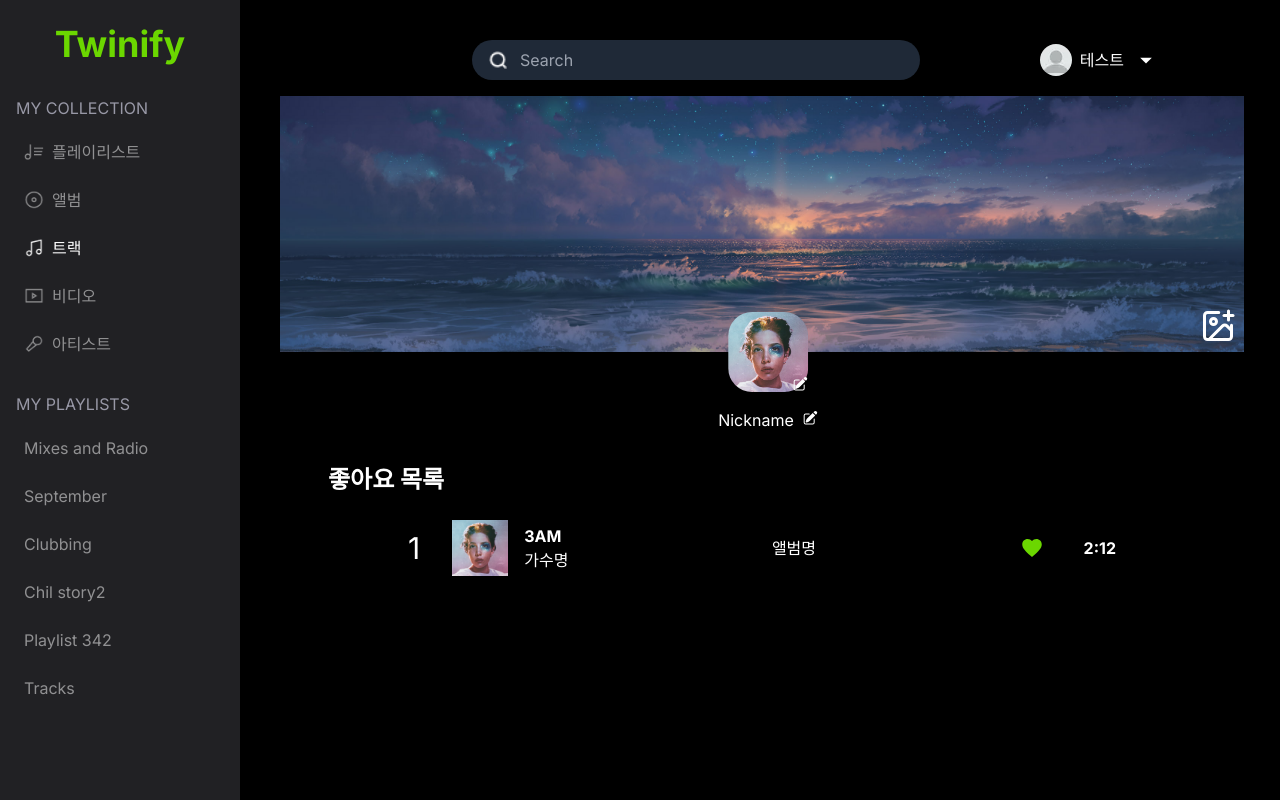
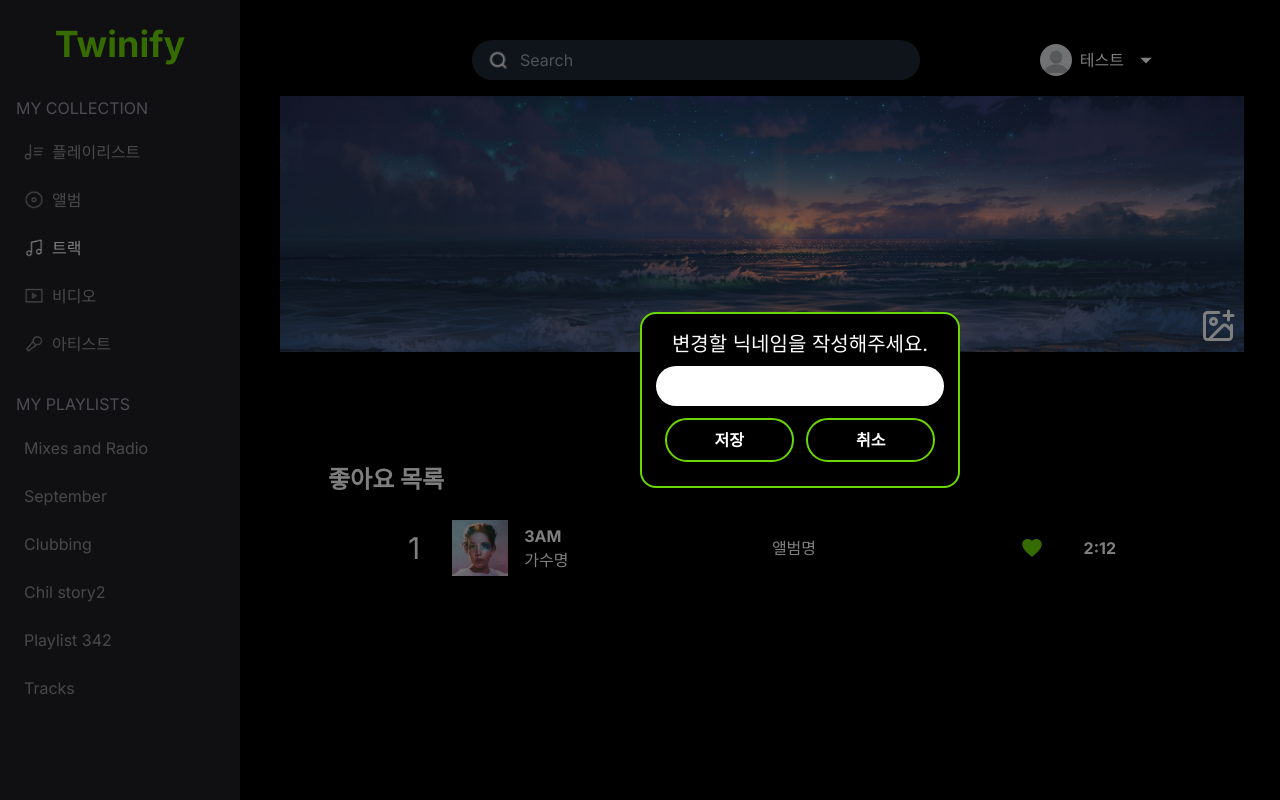
Before and after one commit to jongha1230/Twinify, a Next.js app: page /mypage in a window 1280 px wide. Both pictures are taken after a click on the icon 809 px from the left and 418 px from the top of the page. Built offline with nearby package versions, Linux system fonts and the light colour scheme; no server answers.

Commit message:
✨ update : 프로필 이미지 수정기능 추가

```diff
--- /dev/null
+++ b/src/app/(providers)/(root)/(my)/mypage/NicknameModal.tsx
@@ -0,0 +1,52 @@
+import { useState, FC } from "react";
+import { createClient } from "@/supabase/client";
+
+interface NicknameModalProps {
+  onClose: () => void;
+}
+
+const NicknameModal: FC<NicknameModalProps> = ({ onClose }) => {
+  const [nickname, setNickname] = useState("");
+  const supabase = createClient();
+
+  const handleNicknameChange = (e: React.ChangeEvent<HTMLInputElement>) => {
+    setNickname(e.target.value);
+  };
+
+  const handleSubmit = async (e: React.FormEvent) => {
+    e.preventDefault();
+    const user = "e6427ef9-aeca-4383-a390-571d968bff1f";
+    const { data, error } = await supabase.from("users").update({ nickname }).match({ id: user });
+
+    if (error) {
+      console.error("닉네임 업데이트 중 오류 발생", error);
+    } else {
+      console.log("닉네임이 성공적으로 업데이트되었습니다", data);
+    }
+
+    onClose();
+  };
+
+  return (
+    <div className="fixed inset-0 flex items-center justify-center bg-black bg-opacity-50">
+      <div className="bg-black p-4 rounded-2xl w-80 h-44 border-solid border-brandPrimary border-2 ml-80">
+        <form onSubmit={handleSubmit}>
+          <label className="flex justify-center flex-col items-center gap-2 text-xl">
+            변경할 닉네임을 작성해주세요.
+            <input type="text" value={nickname} onChange={handleNicknameChange} className="rounded-3xl text-black text-center outline-brandPrimary h-10" />
+          </label>
+          <div className="flex justify-center items-center mt-3 gap-3">
+            <button type="submit" className="border-2 border-brandPrimary px-12 py-2 rounded-full font-bold hover:bg-brandPrimary">
+              저장
+            </button>
+            <button className="border-2 border-brandPrimary px-12 py-2 rounded-full font-bold hover:bg-brandPrimary" type="button" onClick={onClose}>
+              취소
+            </button>
+          </div>
+        </form>
+      </div>
+    </div>
+  );
+};
+
+export default NicknameModal;
--- /dev/null
+++ b/src/app/(providers)/(root)/(my)/mypage/ProfileModal.tsx
@@ -0,0 +1,71 @@
+import { createClient } from "@/supabase/client";
+import { useState, FC } from "react";
+import { v4 as uuidv4 } from "uuid";
+
+interface ProfileModalProps {
+  onClose: () => void;
+}
+
+const ProfileModal: FC<ProfileModalProps> = ({ onClose }) => {
+  const [profileImage, setProfileImage] = useState("");
+  const supabase = createClient();
+
+  const handleImageChange = (e: React.ChangeEvent<HTMLInputElement>) => {
+    const file = e.target.files?.[0];
+    if (!file) return;
+
+    const reader = new FileReader();
+    reader.onload = e => setProfileImage(e.target?.result as string);
+    reader.readAsDataURL(file);
+  };
+
+  const handleSubmit = async (e: React.FormEvent<HTMLFormElement>) => {
+    e.preventDefault();
+
+    const fileInput = e.currentTarget.querySelector('input[type="file"]') as HTMLInputElement;
+    const file = fileInput.files?.[0];
+    if (!file) return;
+
+    const filePath = `profileImg/${uuidv4()}`;
+    let { error: uploadError } = await supabase.storage.from("users").upload(filePath, file);
+    if (uploadError) return console.error(uploadError);
+
+    const { data } = await supabase.storage.from("users").getPublicUrl(filePath);
+
+    const userId = "e6427ef9-aeca-4383-a390-571d968bff1f"; // 사용자 ID
+    const { error: updateError } = await supabase.from("users").update({ profileImg: data.publicUrl }).eq("id", userId);
+    if (updateError) return console.error(updateError);
+
+    onClose();
+  };
+
+  return (
+    <div className="fixed inset-0 flex items-center justify-center bg-black bg-opacity-50">
+      <div className="bg-black p-4 rounded-2xl w-80 h-auto border-solid border-brandPrimary border-2 ml-80">
+        <form onSubmit={handleSubmit}>
+          <label className="flex justify-center flex-col items-center gap-2 text-xl">
+            변경할 이미지를 선택해주세요.
+            <div className="flex justify-center text-center items-center">
+              {profileImage ? (
+                <img src={profileImage} alt="프로필 이미지 미리보기" className="w-64 h-64 object-cover rounded-xl" />
+              ) : (
+                <div className="border-dashed border-brandPrimary border-2 w-64 h-12 rounded-xl flex items-center justify-center cursor-pointer">이미지 추가하기</div>
+              )}
+              <input type="file" onChange={handleImageChange} className="hidden" />
+            </div>
+          </label>
+          <div className="flex justify-center items-center mt-3 gap-3">
+            <button type="submit" className="border-2 border-brandPrimary px-12 py-2 rounded-full font-bold hover:bg-brandPrimary">
+              저장
+            </button>
+            <button className="border-2 border-brandPrimary px-12 py-2 rounded-full font-bold hover:bg-brandPrimary" type="button" onClick={onClose}>
+              취소
+            </button>
+          </div>
+        </form>
+      </div>
+    </div>
+  );
+};
+
+export default ProfileModal;
--- a/src/app/(providers)/(root)/(my)/mypage/page.tsx
+++ b/src/app/(providers)/(root)/(my)/mypage/page.tsx
@@ -1,8 +1,24 @@
+"use client";
+
 import { HiPencilSquare } from "react-icons/hi2";
 import { LuImagePlus } from "react-icons/lu";
 import { IoMdHeart } from "react-icons/io";
+import { useState } from "react";
+import ProfileModal from "./ProfileModal";
+import NicknameModal from "./NicknameModal";
 
 function MyPage() {
+  const [showProfileModal, setShowProfileModal] = useState(false);
+  const [showNicknameModal, setShowNicknameModal] = useState(false);
+
+  const handleProfileClick = () => {
+    setShowProfileModal(true);
+  };
+
+  const handleNicknameClick = () => {
+    setShowNicknameModal(true);
+  };
+
   return (
     <div className="flex flex-col relative pr-3">
       <div className="relative h-64">
@@ -15,12 +31,12 @@ function MyPage() {
         <div className="relative">
           <img src="profileImg.png" alt="profileImg" className="h-20 w-20 rounded-3xl" />
           <div className="absolute bottom-0 right-0 hover:text-brandPrimary cursor-pointer">
-            <HiPencilSquare />
+            <HiPencilSquare onClick={handleProfileClick} />
           </div>
         </div>
         <div className="flex justify-center items-center">
           <p className="mt-4 mr-2">Nickname</p>
-          <HiPencilSquare className="mt-3 hover:text-brandPrimary cursor-pointer" />
+          <HiPencilSquare onClick={handleNicknameClick} className="mt-3 hover:text-brandPrimary cursor-pointer" />
         </div>
       </div>
       <div className="transform translate-y-28">
@@ -41,6 +57,8 @@ function MyPage() {
           </div>
         </div>
       </div>
+      {showProfileModal && <ProfileModal onClose={() => setShowProfileModal(false)} />}
+      {showNicknameModal && <NicknameModal onClose={() => setShowNicknameModal(false)} />}
     </div>
   );
 }
```
